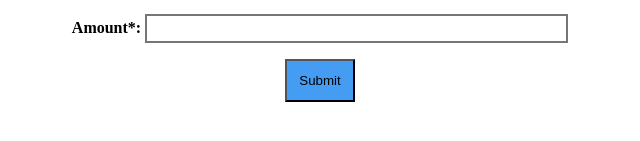
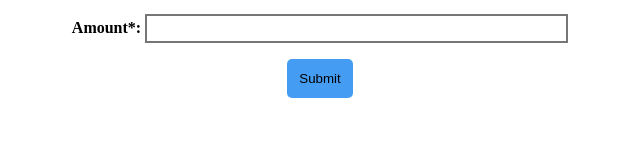
Before and after one commit to satya4498/LoanApplication, a plain HTML site: page index.html in a window 1280 px wide. Shown: the part 201-342 px from the top of the page, without its empty margins (320-960 px from the left). Drawn offline with Linux system fonts and the light colour scheme.

Commit message:
Update index.css

```diff
--- a/index.css
+++ b/index.css
@@ -43,6 +43,7 @@
 
 .btn {
     padding: 12px;
-    border-radius: 0px;
+    border-radius: 5px;
+    border-width: 0px;
     background-color: rgb(69, 156, 243);
 }
```
